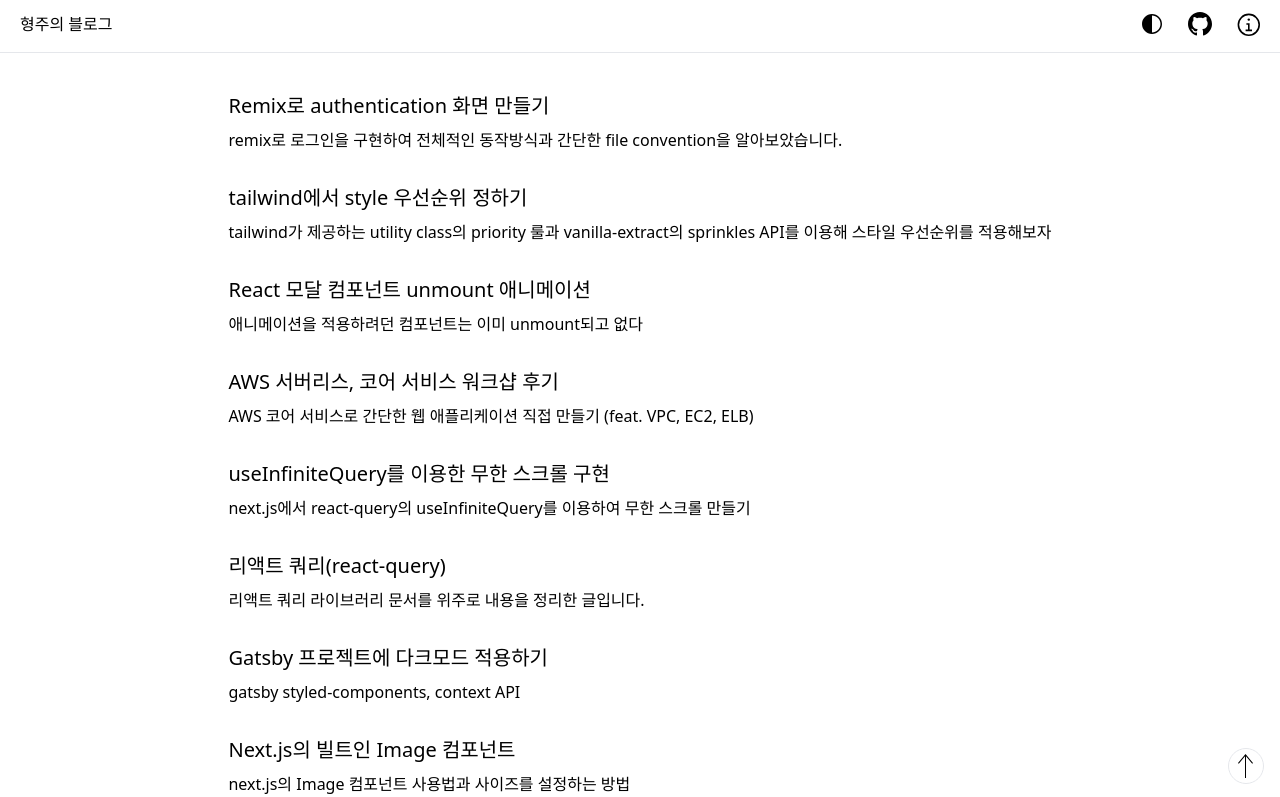
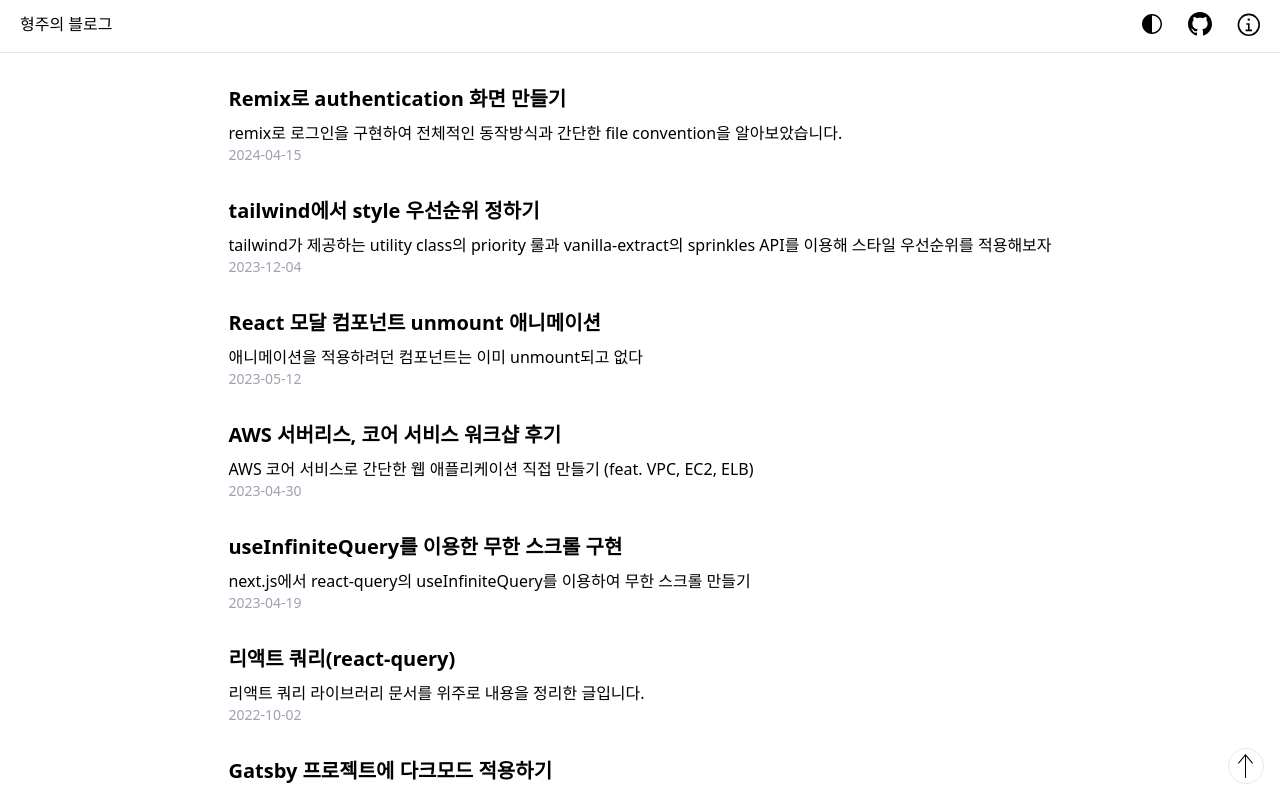
Before and after one commit to nokiahub/nokiahub.name, a Next.js app: page / in a window 1280 px wide. Shown: the top 797 px of the page. Built offline with nearby package versions, Linux system fonts and the light colour scheme.

Commit message:
fixed css

```diff
--- a/app/components/Header.tsx
+++ b/app/components/Header.tsx
@@ -5,7 +5,7 @@ import { AboutIcon } from '../icons/AboutIcon';
 
 export const Header = () => {
   return (
-    <nav className={'bg-inherit  flex justify-between items-center fixed top-0 left-0 w-full border-b p-[1.25rem] pt-[0.75rem] pb-[1rem]'}>
+    <nav className={'bg-inherit flex justify-between items-center w-full border-b p-[1.25rem] pt-[0.75rem] pb-[1rem]'}>
       <div className={"bg-opacity-10"}>
         <Link href={'/'}>형주의 블로그</Link>
       </div>
--- a/app/components/Posts.tsx
+++ b/app/components/Posts.tsx
@@ -19,12 +19,13 @@ export const Posts: NextPage<PostsProps> = ({ posts }: PostsProps) => {
 };
 
 const PostCard = ({ post }: { post: Post }) => {
-  const { id, title, description } = post;
+  const { id, title, description, date } = post;
 
   return (
-    <Link href={`/posts/${id}`} >
-      <h2 className={"text-xl mb-2"}>{title}</h2>
-      <h3>{description}</h3>
+    <Link className={'no-underline'} href={`/posts/${id}`} >
+      <h2 className={"text-xl mb-2 font-bold"}>{title}</h2>
+      <p>{description}</p>
+      <p className={'text-sm text-gray-400'}>{date}</p>
     </Link>
   );
 }
--- a/app/globals.css
+++ b/app/globals.css
@@ -1,41 +1,21 @@
 @tailwind base;
 @tailwind components;
 @tailwind utilities;
-
-@layer base {
-    :root {
-        --primary: '#005b99';
-        --secondary: '#0077c7';
-        --text: '#282a36';
-        --text-light: '#44475a';
-        --heading: '#1a202c';
-        --heading-black: '#282a36';
-        --accent: '#d1dce5';
-        --background: '#fff';
-    }
-
-    .dark {
-        --primary: '#bd93f9';
-        --secondary: '#0077c7';
-        --text: '#f4f4f5';
-        --text-light: '#deded9';
-        --heading: '#f4f4f5';
-        --heading-black: '#f8f8f2';
-        --accent: '#2e353f';
-        --background: '#18181b';
-    }
-}
 
 /*icon color for dark mode*/
 svg {
     fill: currentColor;
 }
 
+ul {
+    margin: 0;
+    padding: 0;
+}
+
 /*반응형에서 코드블럭 overflow가 되지 않도록 조정*/
 .prose {
     max-width: 90vw;
 }
-
 
 html[data-theme*="light"] code span {
     color: var(--shiki-light);
--- a/app/layout.tsx
+++ b/app/layout.tsx
@@ -16,7 +16,11 @@ export default function RootLayout({ children }: { children: ReactNode }) {
       <body>
         <Providers>
           <Header />
-          <main className={'flex justify-center mt-[52px] pt-10 pb-3'}>{children}</main>
+          <main className={'flex justify-center'}>
+            <div className={'px-6 py-8'}>
+            {children}
+            </div>
+          </main>
           <Footer />
           <ScrollToTopButton />
         </Providers>
```
